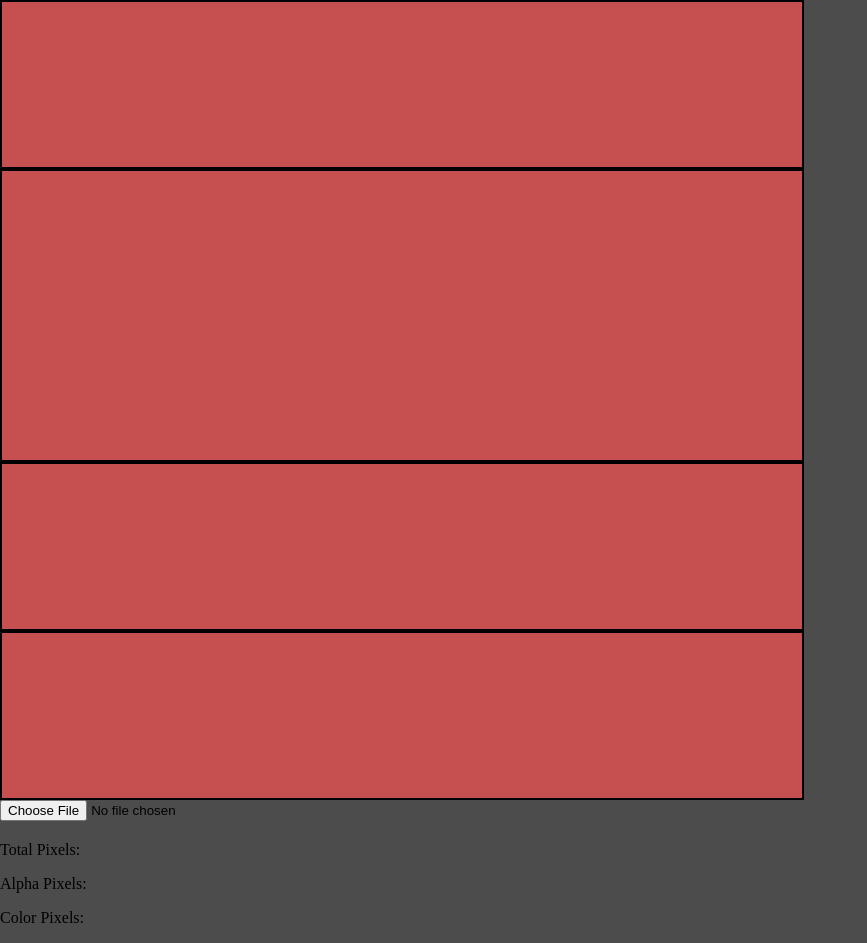
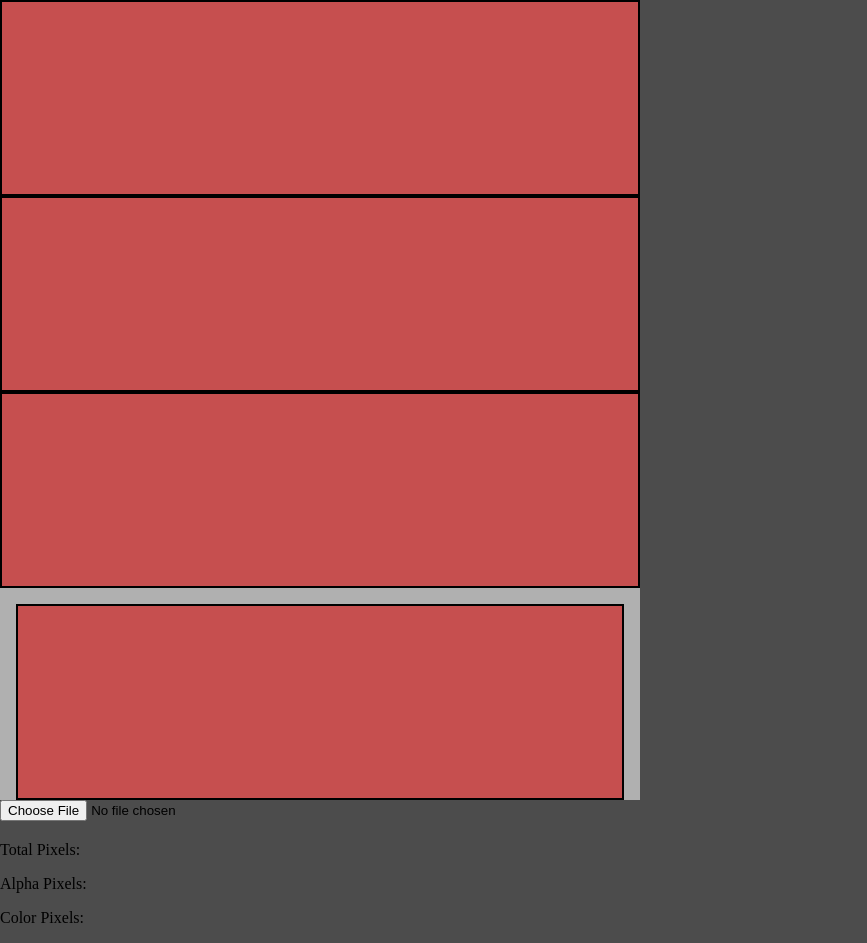
Before and after one commit to lampforamp/nailColors, a plain HTML site: page index.html in a window 1280 px wide. Shown: the whole page, without its empty margins (0-867 px from the left). Drawn offline with Linux system fonts and the light colour scheme.

Commit message:
structure

```diff
--- a/index.html
+++ b/index.html
@@ -1,18 +1,24 @@
 <!DOCTYPE html>
 <html lang="en">
+
 <head>
     <meta charset="UTF-8">
     <meta name="viewport" content="width=device-width, initial-scale=1.0">
     <title>Pixel Analysis</title>
     <link rel="stylesheet" href="main.css">
 </head>
+
 <body>
     <div class="app">
         <main>
-            <section id="top"></section>
-            <section id="content"></section>
-            <section id="sourcePalette"></section>
-            <section id="materials"></section>
+            <div class="section-group grpop-1">
+                <section id="top"></section>
+                <section id="content"></section>
+                <section id="sourcePalette"></section>
+            </div>
+            <div class="section-group group-2">
+                <section id="materials"></section>
+            </div>
         </main>
     </div>
     <input type="file" id="imageInput" accept="image/png, image/jpeg">
@@ -28,4 +34,5 @@
     <script src="https://cdnjs.cloudflare.com/ajax/libs/color-thief/2.3.2/color-thief.umd.js"></script>
     <script src="main.js"></script>
 </body>
+
 </html>
--- a/main.css
+++ b/main.css
@@ -13,9 +13,19 @@ main {
 
 }
 
+.group-1 {
+    height: 20rem;
+    padding: 1rem;
+    border-bottom: 2px grey solid;
+}
+
+.group-2 {
+    height: 100%;
+    padding: 1rem;
+}
+
 section {
     height: 2rem;
-    width:100%;
     background-color: rgb(198, 79, 79);
     padding: 5rem;
     border: 2px solid black;
@@ -23,7 +33,7 @@ section {
 }
 
 #content {
-    height: 100%;
+
 }
 
 
```
